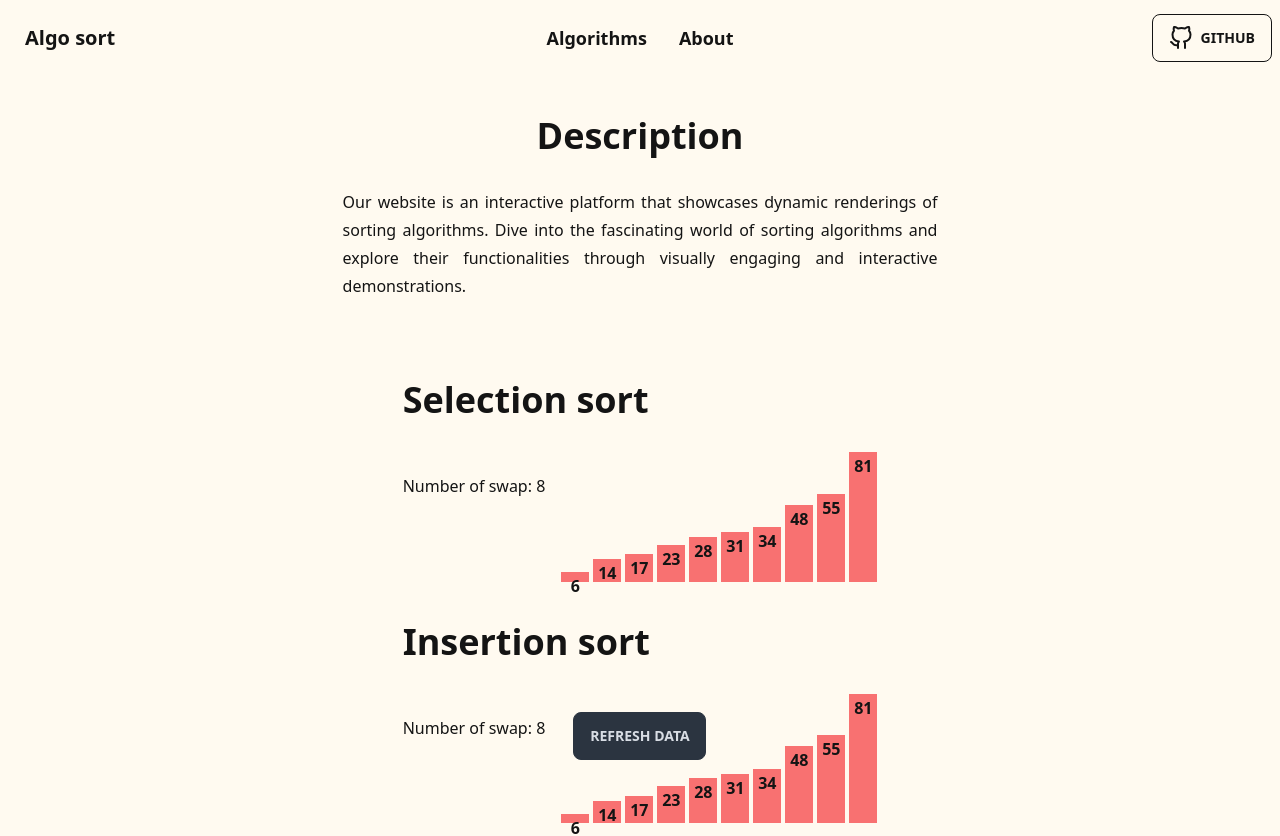
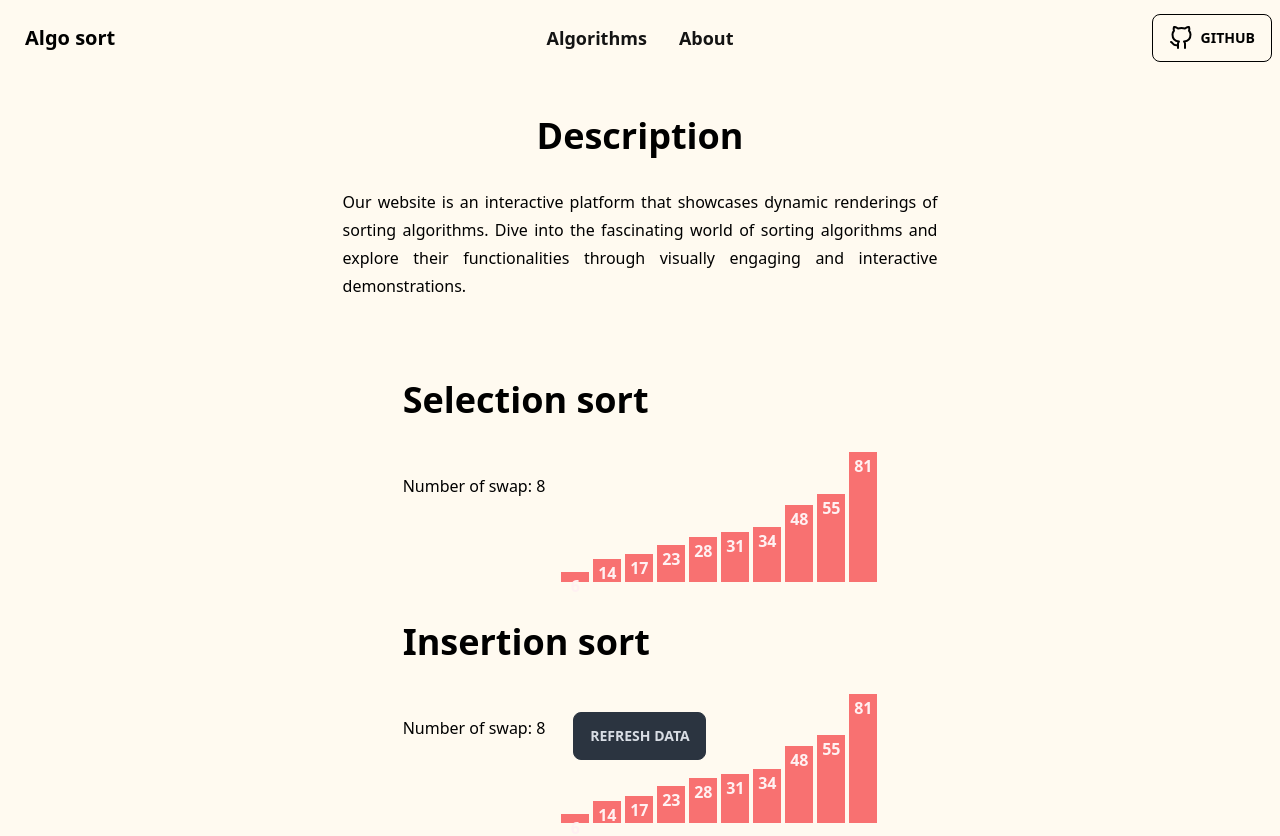
Before and after one commit to ReyalWesley/algo-sort, a React (Vite) app: page / in a window 1280 px wide. Shown: the top 836 px of the page. Built offline with nearby package versions, Linux system fonts and the light colour scheme.

Commit message:
fix(ui): text color

```diff
--- a/src/component/algo/render/sortBlock.tsx
+++ b/src/component/algo/render/sortBlock.tsx
@@ -142,8 +142,8 @@ export const SortBlock: React.FC<SortBlockPropsType> = ({
 
   return (
     <article className="prose">
-      <h1>{algoName}</h1>
-      <div className="sm:flex gap-x-4">
+      <h1 className="text-black">{algoName}</h1>
+      <div className="sm:flex gap-x-4 text-black">
         <div>
           {swap && <p>Number of swap: {countSwap}</p>}
           {loop && <p>Number of loop: {countLoop}</p>}
--- a/src/component/layout/navbar.tsx
+++ b/src/component/layout/navbar.tsx
@@ -26,7 +26,7 @@ export const Navbar: React.FC = () => {
             </label>
             <ul
               tabIndex={0}
-              className="menu menu-sm dropdown-content mt-3 z-[1] p-2 shadow bg-base-100 rounded-box w-52"
+              className="menu menu-sm dropdown-content mt-3 z-[1] p-2 shadow bg-base-100 rounded-box w-52 bg-white"
             >
               <li>
                 <Link to={'/algos'} className="font-semibold text-lg">
--- a/src/index.css
+++ b/src/index.css
@@ -9,18 +9,14 @@ body {
   overflow-x: hidden;
 }
 
-.body * {
-  color: #141414;
+.navbar * {
+  color: black;
 }
 
-.navbar * {
+.navbar .menu-horizontal * {
   color: #141414;
 }
 
 .navbar {
   background-color: floralwhite;
 }
-
-article.prose * {
-  color: #141414;
-}
--- a/src/routes/home.tsx
+++ b/src/routes/home.tsx
@@ -4,8 +4,8 @@ import { Algos } from './algos';
 export const Home: React.FC = () => {
   return (
     <>
-      <article className="prose mb-10">
-        <h1 className="text-center">Description</h1>
+      <article className="prose mb-10 text-black">
+        <h1 className="text-center text-black">Description</h1>
         <p className="text-justify">
           Our website is an interactive platform that showcases dynamic
           renderings of sorting algorithms. Dive into the fascinating world of
```
